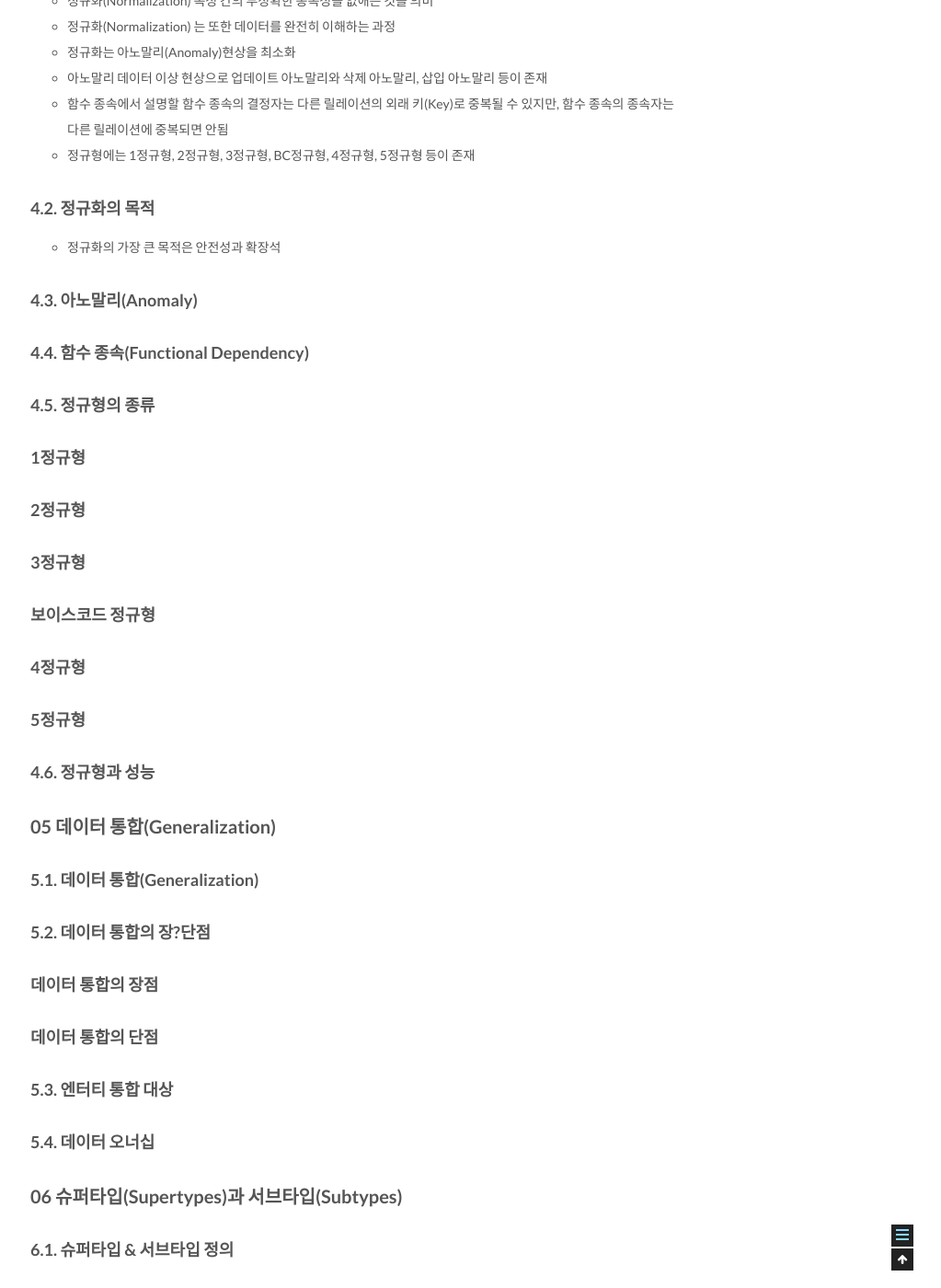
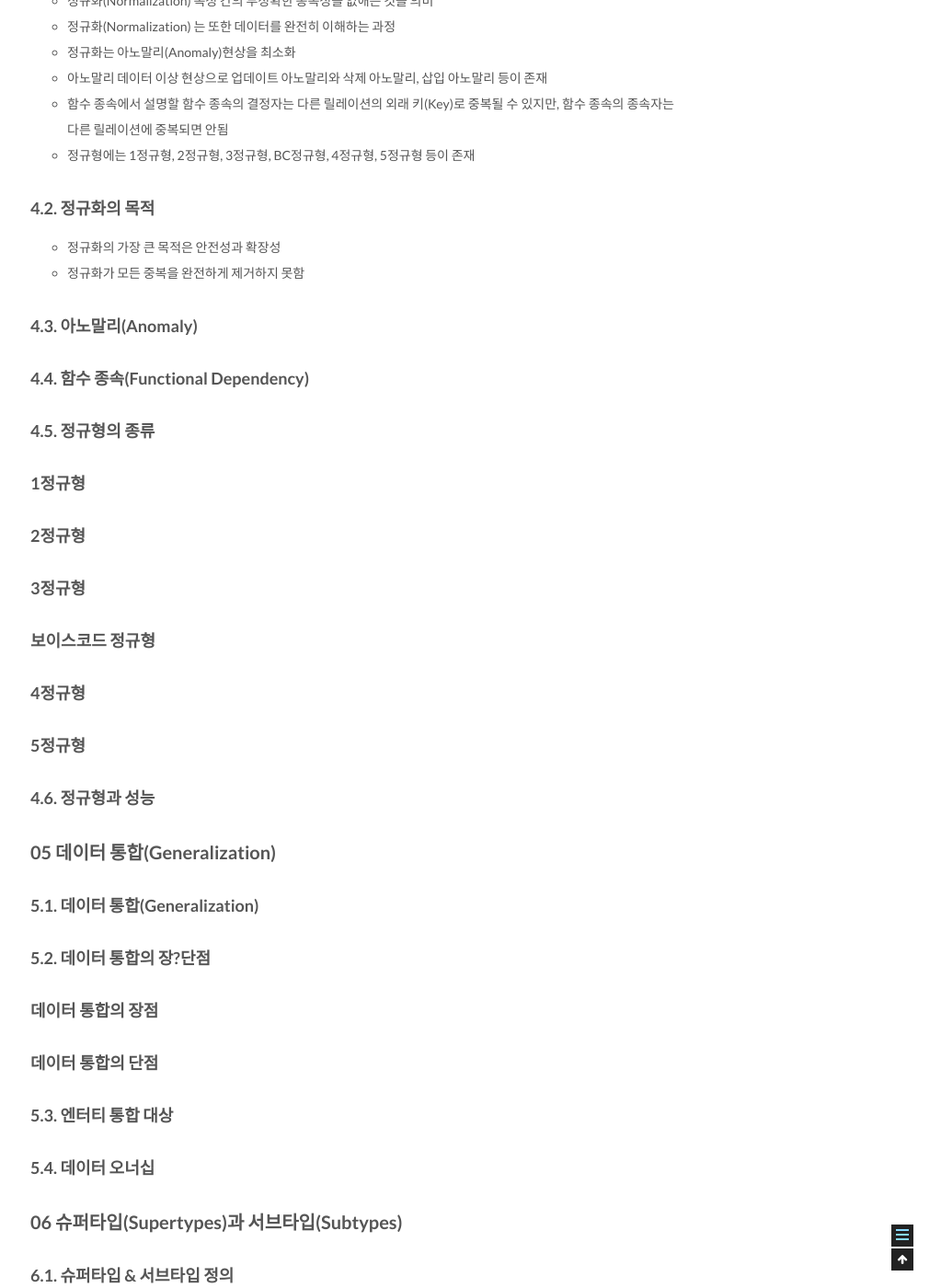
Before and after one commit to csj4032/csj4032.github.io, a Jekyll site: the page built from _posts/2018-05-02-관계형데이터모델링프리미엄가이드.md, in a window 1280 px wide and 1400 px high, scrolled down 11664 px. Shown: the whole window at 92% size, without its empty margins (257-1280 px from the left). Built offline with Jekyll 4.4.1, drawn with Linux system fonts in a browser that asks for light colours; comment, search, counter and statistics services are not loaded.

Commit message:
관계형 데이터 베이스 모델링 포스팅 수정

```diff
--- a/_posts/2018-05-02-관계형데이터모델링프리미엄가이드.md
+++ b/_posts/2018-05-02-관계형데이터모델링프리미엄가이드.md
@@ -356,7 +356,8 @@ comments: true
 * 정규형에는 1정규형, 2정규형, 3정규형, BC정규형, 4정규형, 5정규형 등이 존재
 
 ### 4.2. 정규화의 목적
-* 정규화의 가장 큰 목적은 안전성과 확장석
+* 정규화의 가장 큰 목적은 안전성과 확장성
+* 정규화가 모든 중복을 완전하게 제거하지 못함
 
 ### 4.3. 아노말리(Anomaly)
 
```
